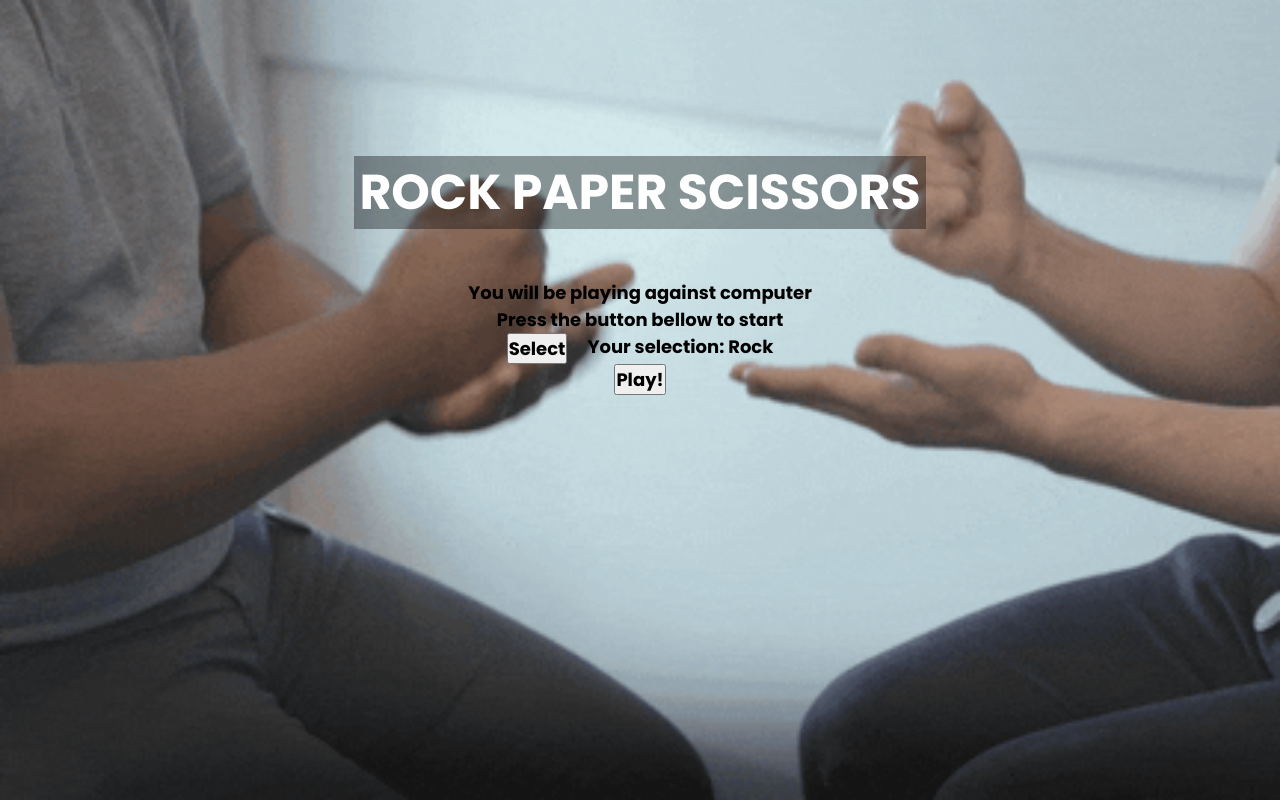
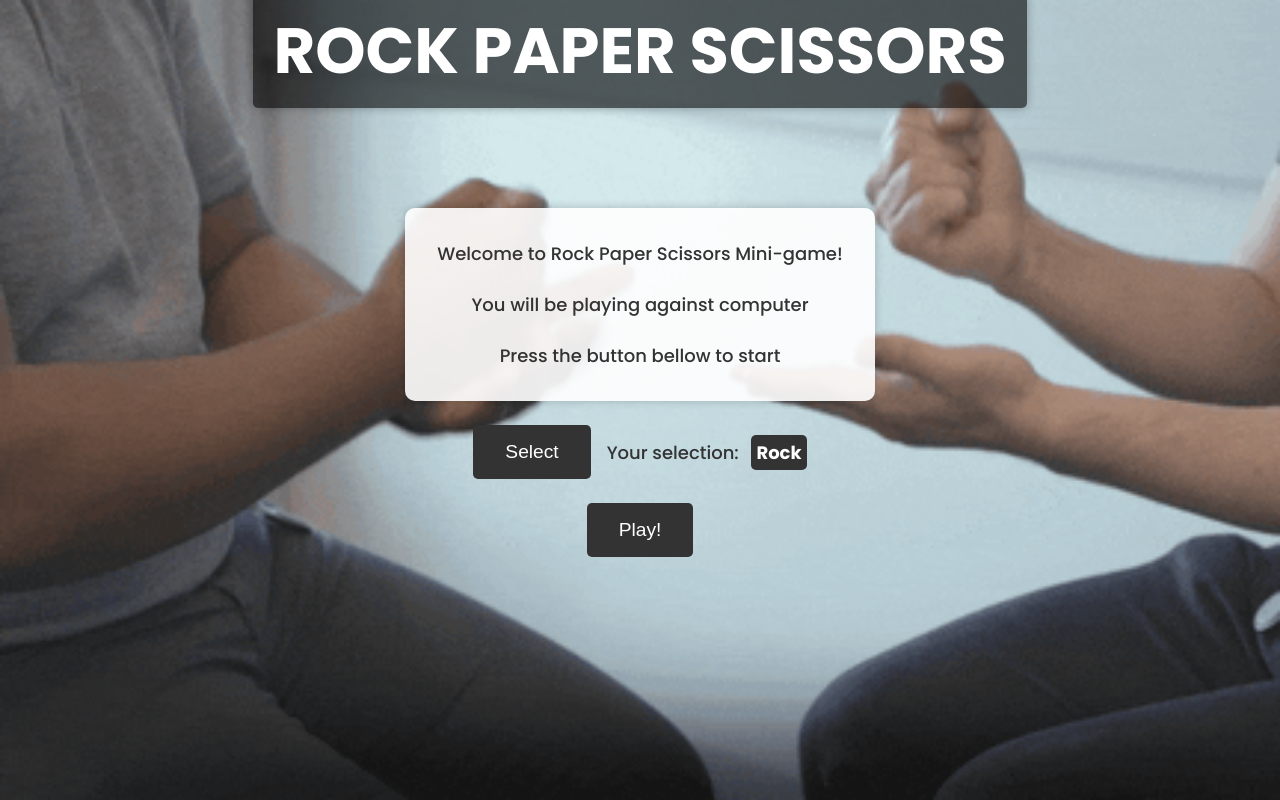
Before and after one commit to aldask/rock-paper-scissors, a React (Create React App) app: page / in a window 1280 px wide. Built offline with nearby package versions, Linux system fonts and the light colour scheme.

Commit message:
style finished

```diff
--- a/src/index.css
+++ b/src/index.css
@@ -4,31 +4,79 @@
   box-sizing: border-box;
   margin: 0;
   padding: 0;
-  color: rgb(0, 0, 0);
+}
+body {
+  background-color: #f8f8f8;
+  color: #333;
   font-size: 18px;
   font-family: 'Poppins', sans-serif;
-  font-weight: bold;
+  font-weight: 500;
 }
 .mainContainer {
   display: flex;
   flex-direction: column;
-  background-color: aqua;
   align-items: center;
   justify-content: center;
-  height: 100vh;
-  background-image: url(img/background.gif);
+  min-height: 100vh;
+  background-image: url('img/background.gif');
   background-size: cover;
+  opacity: 0;
+  transition: opacity 0.5s ease-in-out;
 }
-.main {
-  background-color: rgba(0, 0, 0, 0.363);
-  padding: 0 5px;
+.loaded {
+  opacity: 1;
+}
+.mainText {
+  background-color: rgba(0, 0, 0, 0.6);
+  box-shadow: 0 0 10px rgba(0, 0, 0, 0.3);
+  padding: 10px 20px;
   color: white;
   margin-top: -250px;
-  font-size: 49px;
-  margin-bottom: 50px;
+  font-size: 4rem;
+  margin-bottom: 100px;
+  text-align: center;
+  border-radius: 5px;
+}
+.infoBox {
+  background-color: rgba(255, 255, 255, 0.9);
+  padding: 2rem;
+  border-radius: 10px;
+  box-shadow: 0 0 10px rgba(0, 0, 0, 0.2);
+  text-align: center;
+  max-width: 600px;
+  margin: 0 auto;
+  display: flex;
+  flex-direction: column;
+  gap: 1.5rem;
+  margin-bottom: 1.5rem;
 }
 .buttonsBox {
   display: flex;
   flex-direction: row;
-  gap: 20px;
+  gap: 1rem;
+  align-items: center;
+  justify-content: center;
+  margin-bottom: 1.5rem;
 }
+button {
+  background-color: #333;
+  color: #fff;
+  padding: 1rem 2rem;
+  font-size: 1.2rem;
+  border: none;
+  border-radius: 5px;
+  cursor: pointer;
+  align-items: center;
+  transition: background-color 0.3s ease-in-out;
+}
+button:hover {
+  background-color: #555;
+}
+p span {
+  font-weight: bold;
+  background-color: #333;
+  padding: 5px;
+  border-radius: 5px;
+  color: white;
+  margin-left: 0.5rem;
+}
--- a/src/logic.tsx
+++ b/src/logic.tsx
@@ -85,12 +85,12 @@ const Buttons: React.FC = () => {
         }
       }
 
-
       return (
       <>
-        <div className='mainContainer'>
-            <h1 className='main'>ROCK PAPER SCISSORS</h1>
+      <div className='mainContainer loaded'>
+        <h1 className='mainText'>ROCK PAPER SCISSORS</h1>
         <div className='infoBox'>
+          <p>Welcome to Rock Paper Scissors Mini-game!</p>
           <p>You will be playing against computer</p>
           <p>Press the button bellow to start</p>
         </div>
```
Lines whose indentation alone changed are shown as unchanged.
